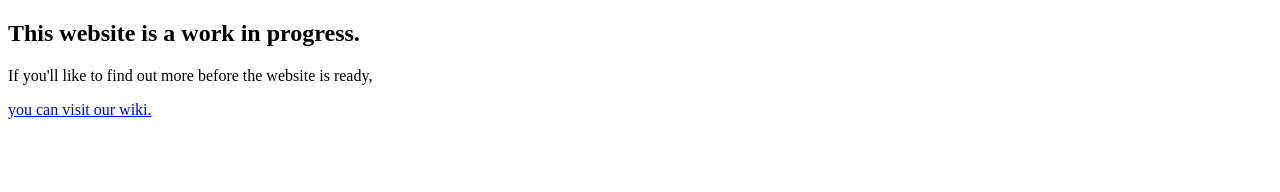
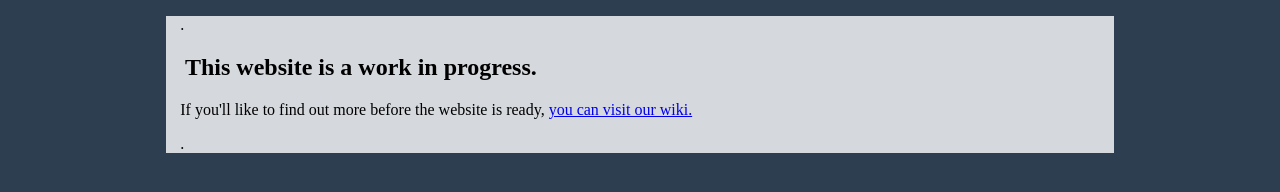
Before and after one commit to PaintNinja/OldWave, a plain HTML site: page index2.htm in a window 1280 px wide. Drawn offline with Linux system fonts and the light colour scheme.

Commit message:
Website improvements
Minor improvements

```diff
--- a/index2.htm
+++ b/index2.htm
@@ -5,14 +5,34 @@
 		<meta name="viewport" content="width=device-width, initial-scale=1.0" />
 		<meta name="application-name" content="Wave"/>
 		<link rel="icon" type="image/png" href="img/favicon.png">
-		<link rel="prerender" href="https://github.com/PaintNinja/WaveAPI/wiki"/>
-		<link rel="dns-prefetch" href="https://github.com/"/>
+		<link rel="prerender" href="https://github.com/PaintNinja/Wave/wiki"/>
 		<link rel="prev" href="index.htm"/>
 		<title>WaveAPI</title>
+		<style>
+		body {
+		text-align: center;
+		background-color:rgb(44,62,80)
+		}
+		#container {
+		background-color:rgba(255,255,255,0.8);
+		margin: 0 auto;
+		width: 75%;
+		text-align: left
+		}
+		h2 {
+		margin-left: 2%
+		}
+		p {
+		margin-left: 1.5%
+		}
+		</style>
 	</head>
 	<body>
-	<h2>This website is a work in progress.</h2>
-	<p>If you'll like to find out more before the website is ready,</p>
-	<a href="https://github.com/PaintNinja/WaveAPI/wiki">you can visit our wiki.</a>
+		<div id="container">
+			<p>.</p>
+			<h2>This website is a work in progress.</h2>
+			<p>If you'll like to find out more before the website is ready, <a href="https://github.com/PaintNinja/Wave/wiki">you can visit our wiki.</a></p>
+			<p>.</p>
+		</div>
 	</body>
 </html>
```
Also changed, not shown: index.htm (+5 -6 lines).
